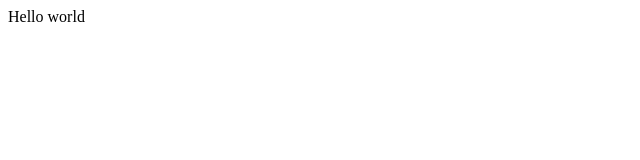
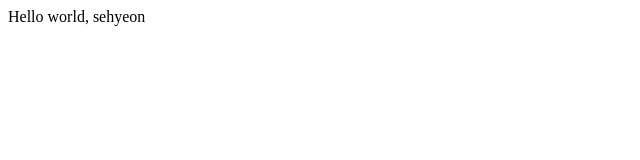
Before and after one commit to sehyeon/opentutorials-sehyeon, a plain HTML site: page index.html in a window 1280 px wide. Shown: the full height of the page, 0-640 px from the left. Drawn offline with Linux system fonts and the light colour scheme.

Commit message:
change index.html

```diff
--- a/index.html
+++ b/index.html
@@ -19,6 +19,6 @@
     </head>
 
     <body>
-        Hello world
+        Hello world, sehyeon
     </body>
 </html>
```
